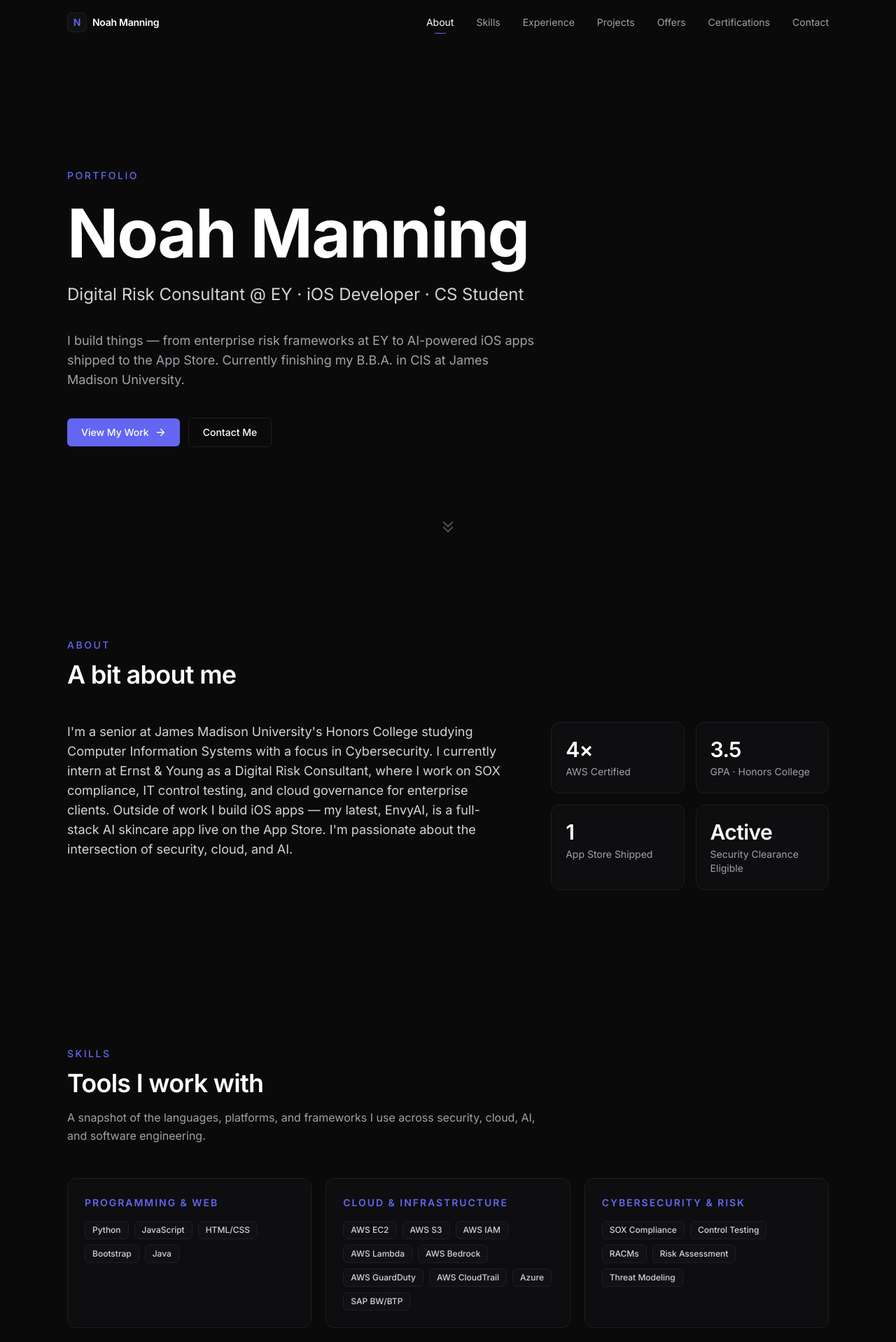
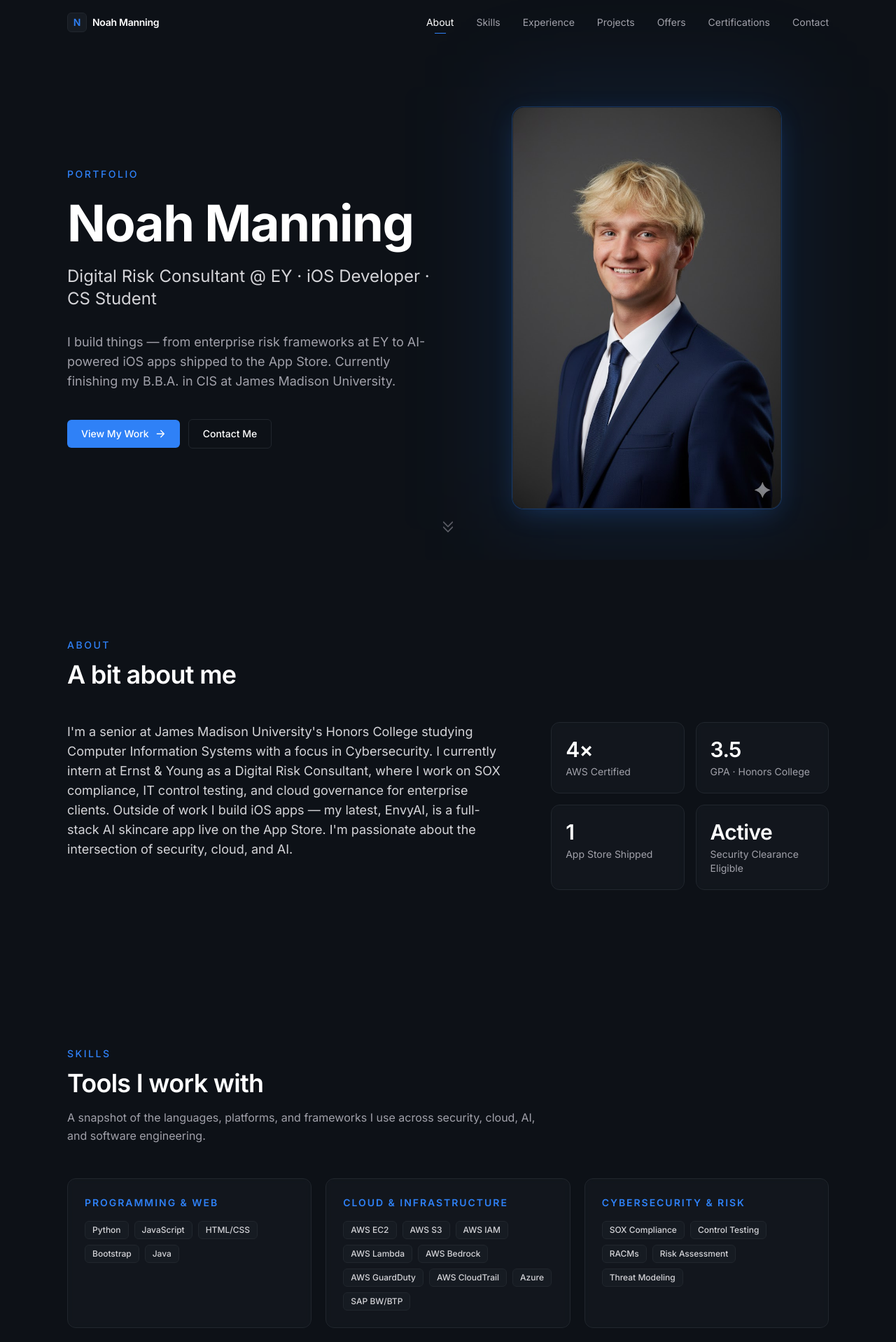
Before and after one commit to NoahManning03/noah-portfolio, a React (Vite) app: page / in a window 1280 px wide. Shown: the top 1918 px of the page at 70% size. Built offline with nearby package versions, Linux system fonts and the light colour scheme.

Commit message:
add headshot, navy color scheme, fix social links

```diff
--- a/src/components/Hero.jsx
+++ b/src/components/Hero.jsx
@@ -1,6 +1,7 @@
 import { useEffect, useState } from "react";
 import { motion } from "framer-motion";
 import { HERO } from "../data/portfolio";
+import headshotImg from "../assets/headshot.jpg";
 
 function useTypewriter(text, speed = 45, startDelay = 350) {
   const [output, setOutput] = useState("");
@@ -58,7 +59,7 @@ export default function Hero() {
         className="pointer-events-none absolute inset-0 -z-10"
         style={{
           background:
-            "radial-gradient(800px 500px at 15% 10%, rgba(99, 102, 241, 0.10), transparent 60%), radial-gradient(700px 400px at 90% 30%, rgba(99, 102, 241, 0.06), transparent 60%)",
+            "radial-gradient(800px 500px at 15% 10%, rgba(47, 129, 247, 0.08), transparent 60%), radial-gradient(700px 400px at 90% 30%, rgba(47, 129, 247, 0.05), transparent 60%)",
         }}
       />
       <div
@@ -75,7 +76,8 @@ export default function Hero() {
         }}
       />
 
-      <div className="container-page">
+      <div className="container-page grid lg:grid-cols-2 gap-12 items-center w-full">
+        <div>
           <motion.p
             custom={0}
             variants={fade}
@@ -91,7 +93,7 @@ export default function Hero() {
             variants={fade}
             initial="hidden"
             animate="visible"
-          className="mt-6 text-5xl font-bold tracking-tightish text-white sm:text-6xl md:text-7xl lg:text-8xl"
+            className="mt-6 text-5xl font-bold tracking-tightish text-white sm:text-6xl md:text-7xl lg:text-7xl"
           >
             {HERO.name}
           </motion.h1>
@@ -162,6 +164,24 @@ export default function Hero() {
           </motion.div>
         </div>
 
+        <motion.div
+          custom={2}
+          variants={fade}
+          initial="hidden"
+          animate="visible"
+          className="hidden lg:flex items-center justify-center"
+        >
+          <div className="relative">
+            <div className="absolute inset-0 rounded-2xl bg-accent/10 blur-3xl scale-110" />
+            <img
+              src={headshotImg}
+              alt="Noah Manning"
+              className="relative rounded-2xl w-80 xl:w-96 object-cover shadow-glow border border-bg-border"
+            />
+          </div>
+        </motion.div>
+      </div>
+
       <a
         href="#about"
         onClick={scrollTo("about")}
--- a/src/data/portfolio.js
+++ b/src/data/portfolio.js
@@ -222,6 +222,6 @@ export const CERTIFICATIONS = [
 export const CONTACT = {
   blurb: "Let's connect — I'm always open to new opportunities.",
   email: "manningjnoah@gmail.com",
-  linkedin: "#",
-  github: "#",
+  linkedin: "https://www.linkedin.com/in/noah-manning03/",
+  github: "https://github.com/NoahManning03",
 };
--- a/src/index.css
+++ b/src/index.css
@@ -11,12 +11,12 @@
 
   body {
     @apply bg-bg text-white font-sans antialiased;
-    background-color: #0a0a0a;
+    background-color: #0d1117;
     color: #ffffff;
   }
 
   ::selection {
-    background: rgba(99, 102, 241, 0.35);
+    background: rgba(47, 129, 247, 0.35);
     color: #ffffff;
   }
 
@@ -26,14 +26,14 @@
     height: 10px;
   }
   ::-webkit-scrollbar-track {
-    background: #0a0a0a;
+    background: #0d1117;
   }
   ::-webkit-scrollbar-thumb {
-    background: #1f1f23;
+    background: #21262d;
     border-radius: 8px;
   }
   ::-webkit-scrollbar-thumb:hover {
-    background: #2a2a30;
+    background: #30363d;
   }
 }
 
--- a/tailwind.config.js
+++ b/tailwind.config.js
@@ -5,18 +5,18 @@ export default {
     extend: {
       colors: {
         bg: {
-          DEFAULT: "#0a0a0a",
-          soft: "#111113",
-          card: "#121215",
-          border: "#1f1f23",
+          DEFAULT: "#0d1117",
+          soft: "#161b22",
+          card: "#161b22",
+          border: "#21262d",
         },
         accent: {
-          DEFAULT: "#6366f1",
-          hover: "#818cf8",
-          soft: "rgba(99, 102, 241, 0.12)",
-          ring: "rgba(99, 102, 241, 0.35)",
+          DEFAULT: "#2f81f7",
+          hover: "#58a6ff",
+          soft: "rgba(47, 129, 247, 0.12)",
+          ring: "rgba(47, 129, 247, 0.35)",
         },
-        muted: "#a1a1aa",
+        muted: "#8b949e",
       },
       fontFamily: {
         sans: [
@@ -33,7 +33,7 @@ export default {
         tightish: "-0.02em",
       },
       boxShadow: {
-        glow: "0 0 0 1px rgba(99, 102, 241, 0.25), 0 10px 40px -10px rgba(99, 102, 241, 0.25)",
+        glow: "0 0 0 1px rgba(47, 129, 247, 0.25), 0 10px 40px -10px rgba(47, 129, 247, 0.30)",
       },
       animation: {
         "blink-caret": "blink 1s step-end infinite",
```
Also changed, not shown: src/assets/headshot.jpg (added). Lines whose indentation alone changed are shown as unchanged.
